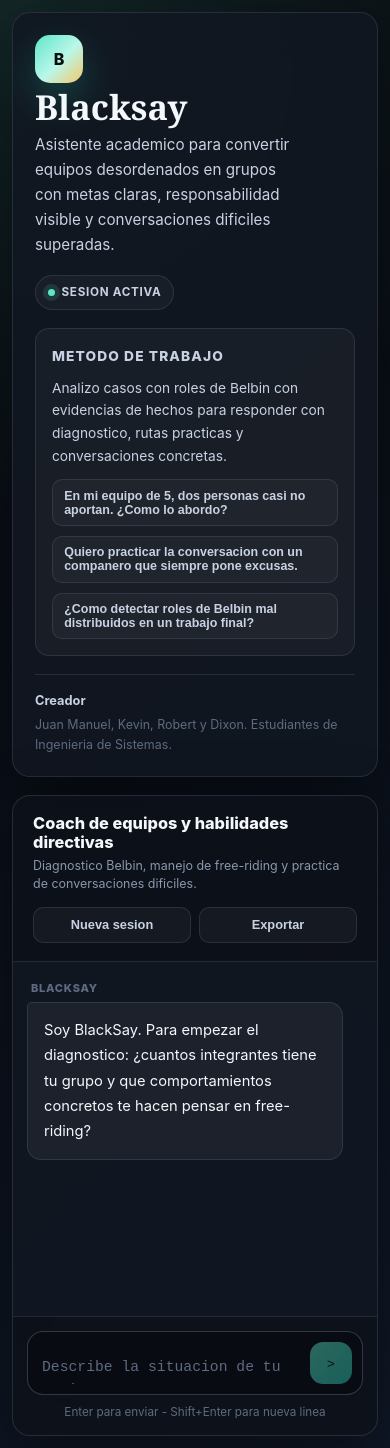
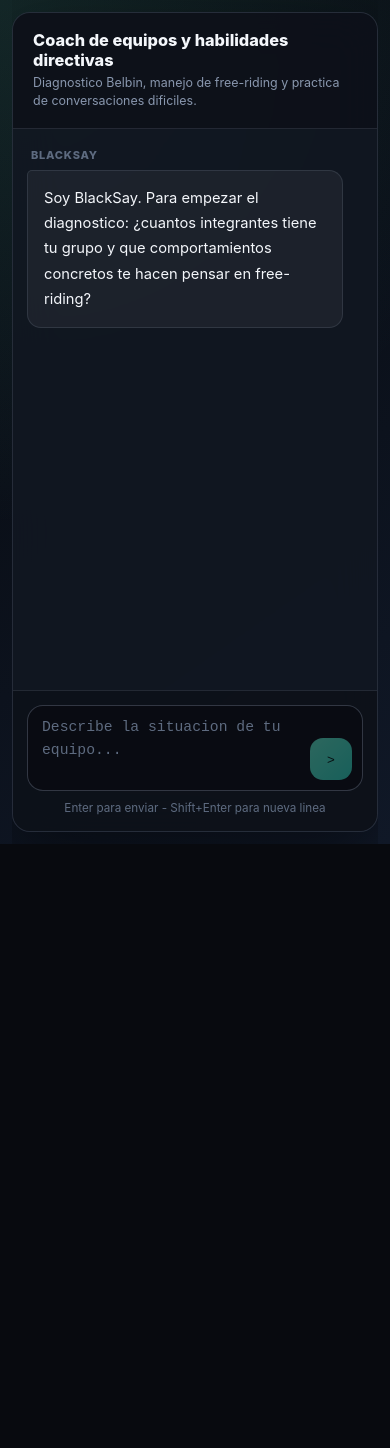
Before and after one commit to Manu2831/Direccion, a React (Vite) app in the folder Direccion/: page / in a window 390 px wide. After the commit the page ends 844 px from the top, so only its background shows below. Built offline with nearby package versions, Linux system fonts and the light colour scheme.

Commit message:
:Responsive

```diff
--- a/Direccion/src/App.css
+++ b/Direccion/src/App.css
@@ -185,6 +185,7 @@
 
 .chat-panel {
   min-height: calc(100vh - 48px);
+  height: auto;
   border-radius: var(--radius);
   overflow: hidden;
   display: flex;
@@ -330,8 +331,8 @@
 #inp {
   flex: 1;
   min-width: 0;
-  height: 28px;
-  max-height: 150px;
+  min-height: 56px;
+  max-height: 180px;
   resize: none;
   border: none;
   outline: none;
@@ -384,11 +385,13 @@
     width: min(100%, calc(100vw - 24px));
     grid-template-columns: 1fr;
     padding: 12px 0;
+    height: 100dvh;
+    min-height: 0;
+    overflow: hidden;
   }
 
   .sidebar {
-    min-height: auto;
-    position: static;
+    display: none;
   }
 
   .creator-block {
@@ -396,7 +399,7 @@
   }
 
   .chat-panel {
-    min-height: 76vh;
+    height: calc(100dvh - 24px);
   }
 }
 
@@ -426,4 +429,8 @@
   .composer-zone {
     padding: 14px;
   }
+
+  #inp {
+    min-height: 64px;
+  }
 }
--- a/Direccion/src/App.jsx
+++ b/Direccion/src/App.jsx
@@ -114,14 +114,6 @@
             <h1>Coach de equipos y habilidades directivas</h1>
             <p>Diagnostico Belbin, manejo de free-riding y practica de conversaciones dificiles.</p>
           </div>
-          <div className="topbar-actions">
-            <button type="button" className="ghost-btn">
-              Nueva sesion
-            </button>
-            <button type="button" className="ghost-btn">
-              Exportar
-            </button>
-          </div>
         </header>
 
         <div className="chat-stage">
--- a/Direccion/src/index.css
+++ b/Direccion/src/index.css
@@ -17,7 +17,7 @@
 }
 
 body {
-  min-height: 100vh;
+  min-height: 100dvh;
   background:
     radial-gradient(circle at 0 0, rgba(94, 230, 200, 0.13), transparent 33rem),
     linear-gradient(145deg, #080a0f 0%, #0a0f18 44%, #101827 100%);
@@ -27,4 +27,5 @@
 
 #root {
   width: 100%;
+  min-height: 100dvh;
 }
```
